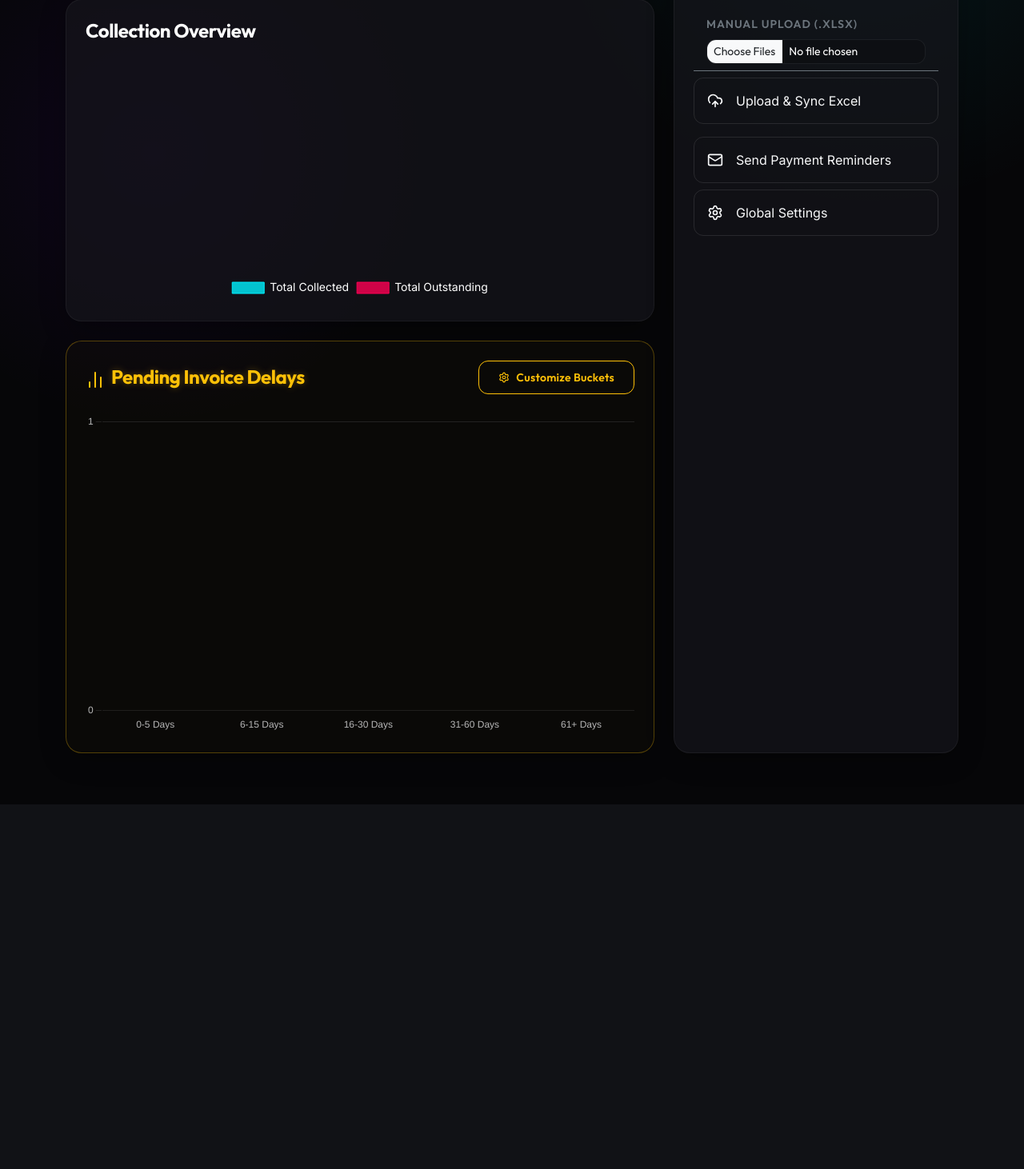
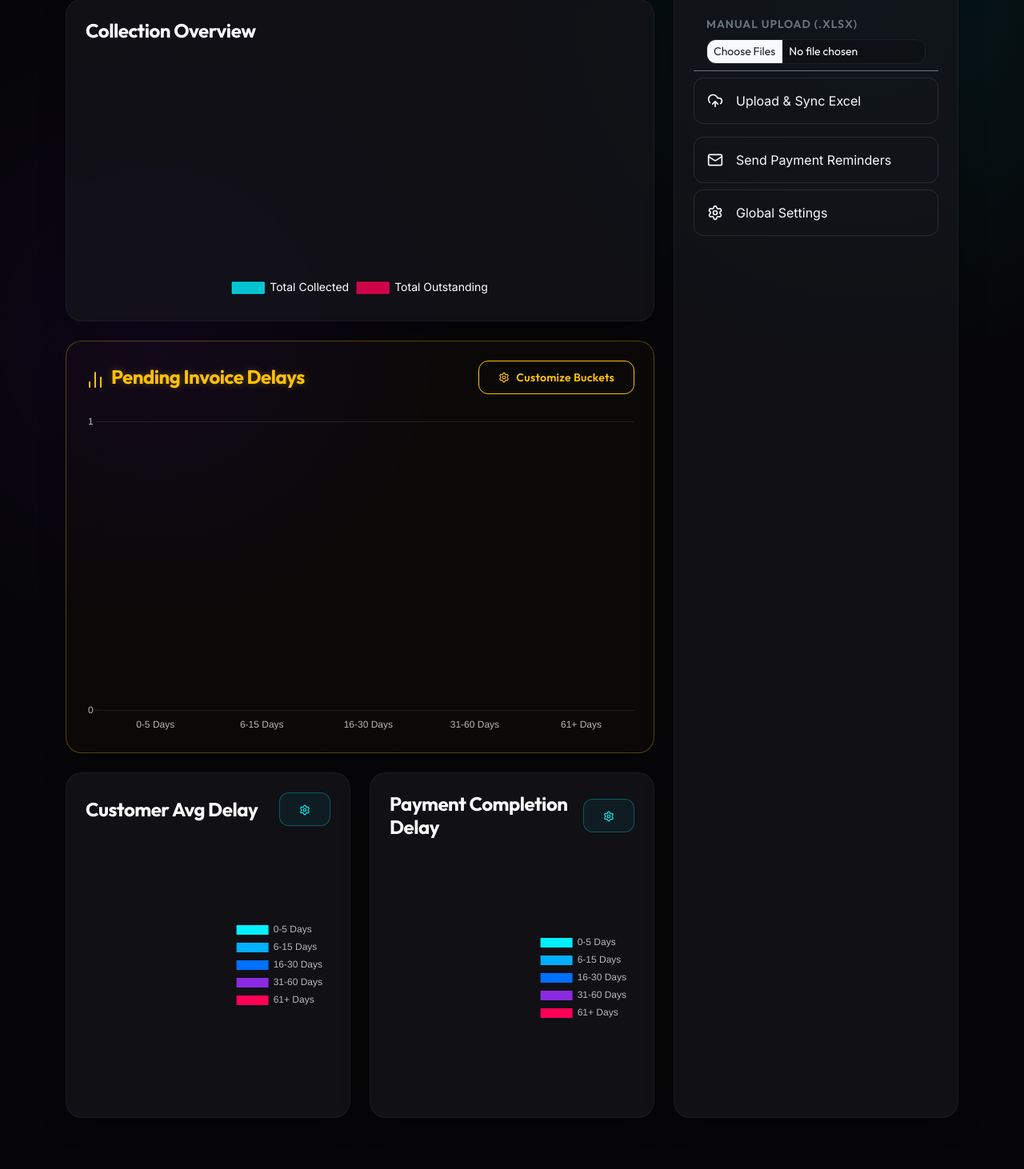
Before and after one commit to divyansh070/sbm_traders_personal_page, a Django app: page / in a window 1280 px wide. Shown: the part 621-2083 px from the top of the page at 80% size. Before the commit the page ends 1627 px from the top, so only its background shows below. Run offline with Django 5.2, Linux system fonts and the light colour scheme; data comes from the database, SQL or seed files in the repository; data that the repository does not hold is empty; some libraries are stand-ins or nearby versions.

Commit message:
feat: add customer average delay and payment completion delay charts with customizable buckets

```diff
--- a/dashboard_app/models.py
+++ b/dashboard_app/models.py
@@ -165,7 +165,9 @@ class SystemSettings(models.Model):
     """
     google_sheet_url = models.URLField(verbose_name="Payments Google Sheet URL", max_length=500, blank=True, null=True, help_text="Public URL to the Payments Google Sheet (Anyone with the link can view)")
     invoice_google_sheet_url = models.URLField(verbose_name="Invoices Google Sheet URL", max_length=500, blank=True, null=True, help_text="Public URL to the Invoices Google Sheet (Anyone with the link can view)")
-    delay_bucket_thresholds = models.CharField(verbose_name="Delay Bucket Thresholds", max_length=100, default="5, 15, 30, 60", help_text="Comma-separated list of days for delay buckets. Example: 5, 15, 30, 60")
+    delay_bucket_thresholds = models.CharField(verbose_name="Pending Delay Bucket Thresholds", max_length=100, default="5, 15, 30, 60", help_text="Comma-separated list of days for pending delay buckets. Example: 5, 15, 30, 60")
+    customer_delay_thresholds = models.CharField(verbose_name="Customer Average Delay Bucket Thresholds", max_length=100, default="5, 15, 30, 60", help_text="Comma-separated list of days for customer average delay buckets.")
+    payment_delay_thresholds = models.CharField(verbose_name="Payment Completion Delay Bucket Thresholds", max_length=100, default="5, 15, 30, 60", help_text="Comma-separated list of days for payment completion delay buckets.")
 
     @classmethod
     def get_settings(cls):
--- a/dashboard_app/templates/dashboard/overview.html
+++ b/dashboard_app/templates/dashboard/overview.html
@@ -85,6 +85,35 @@
             </div>
             <div style="height: 400px; display: flex; justify-content: center; align-items: center;">
                 <canvas id="delayChart"></canvas>
+            </div>
+        </div>
+
+        <div class="row mt-4">
+            <div class="col-md-6">
+                <div class="glass-panel p-4 h-100">
+                    <div class="d-flex justify-content-between align-items-center mb-4">
+                        <h4 class="mb-0">Customer Avg Delay</h4>
+                        <a href="{% url 'dashboard:global_settings' %}" class="btn btn-sm btn-outline-info">
+                            <i data-lucide="settings" style="width: 14px; height: 14px;"></i>
+                        </a>
+                    </div>
+                    <div style="height: 300px; display: flex; justify-content: center; align-items: center;">
+                        <canvas id="customerDelayChart"></canvas>
+                    </div>
+                </div>
+            </div>
+            <div class="col-md-6">
+                <div class="glass-panel p-4 h-100">
+                    <div class="d-flex justify-content-between align-items-center mb-4">
+                        <h4 class="mb-0">Payment Completion Delay</h4>
+                        <a href="{% url 'dashboard:global_settings' %}" class="btn btn-sm btn-outline-info">
+                            <i data-lucide="settings" style="width: 14px; height: 14px;"></i>
+                        </a>
+                    </div>
+                    <div style="height: 300px; display: flex; justify-content: center; align-items: center;">
+                        <canvas id="paymentDelayChart"></canvas>
+                    </div>
+                </div>
             </div>
         </div>
     </div>
@@ -308,5 +337,74 @@
         }
     });
 
+    // --- Helper for Percentages in Tooltips ---
+    const tooltipPercentOptions = {
+        callbacks: {
+            label: function(context) {
+                let dataset = context.chart.data.datasets[context.datasetIndex];
+                let total = dataset.data.reduce((acc, val) => acc + val, 0);
+                let value = dataset.data[context.dataIndex];
+                let percentage = total > 0 ? ((value / total) * 100).toFixed(1) : 0;
+                return `${context.label}: ${percentage}% (${value.toLocaleString()})`;
+            }
+        }
+    };
+
+    // Customer Average Delay Chart (Doughnut)
+    const customerDelayCtx = document.getElementById('customerDelayChart').getContext('2d');
+    const customerLabels = JSON.parse('{{ customer_labels_json|escapejs }}');
+    const customerData = JSON.parse('{{ customer_buckets_json|escapejs }}');
+
+    new Chart(customerDelayCtx, {
+        type: 'doughnut',
+        data: {
+            labels: customerLabels,
+            datasets: [{
+                data: customerData,
+                backgroundColor: [
+                    '#00f0ff', '#00b0ff', '#0070ff', '#8a2be2', '#ff0055', '#ff9900'
+                ],
+                borderWidth: 0,
+                hoverOffset: 4
+            }]
+        },
+        options: {
+            responsive: true,
+            maintainAspectRatio: false,
+            plugins: {
+                tooltip: tooltipPercentOptions,
+                legend: { position: 'right', labels: { color: 'rgba(255, 255, 255, 0.7)' } }
+            }
+        }
+    });
+
+    // Payment Completion Delay Chart (Doughnut)
+    const paymentDelayCtx = document.getElementById('paymentDelayChart').getContext('2d');
+    const paymentLabels = JSON.parse('{{ payment_labels_json|escapejs }}');
+    const paymentData = JSON.parse('{{ payment_buckets_json|escapejs }}');
+
+    new Chart(paymentDelayCtx, {
+        type: 'doughnut',
+        data: {
+            labels: paymentLabels,
+            datasets: [{
+                data: paymentData,
+                backgroundColor: [
+                    '#00f0ff', '#00b0ff', '#0070ff', '#8a2be2', '#ff0055', '#ff9900'
+                ],
+                borderWidth: 0,
+                hoverOffset: 4
+            }]
+        },
+        options: {
+            responsive: true,
+            maintainAspectRatio: false,
+            plugins: {
+                tooltip: tooltipPercentOptions,
+                legend: { position: 'right', labels: { color: 'rgba(255, 255, 255, 0.7)' } }
+            }
+        }
+    });
+
 </script>
 {% endblock %}
--- a/dashboard_app/views.py
+++ b/dashboard_app/views.py
@@ -48,40 +48,73 @@ def dashboard_overview(request):
     avg_delay = Payment.objects.filter(late_only_delay__gt=0).aggregate(Avg('late_only_delay'))['late_only_delay__avg'] or 0
 
     settings = SystemSettings.get_settings()
-    thresholds_str = settings.delay_bucket_thresholds or "5, 15, 30, 60"
 
-    # Parse thresholds safely
-    try:
-        thresholds = [int(t.strip()) for t in thresholds_str.split(',') if t.strip().isdigit()]
-        thresholds = sorted(list(set(thresholds)))
-        if not thresholds:
-            thresholds = [5, 15, 30, 60]
-    except Exception:
-        thresholds = [5, 15, 30, 60]
+    def parse_thresholds(thresh_str):
+        try:
+            th = [int(t.strip()) for t in (thresh_str or "5, 15, 30, 60").split(',') if t.strip().isdigit()]
+            th = sorted(list(set(th)))
+            if not th: return [5, 15, 30, 60]
+            return th
+        except Exception:
+            return [5, 15, 30, 60]
 
-    # Generate labels dynamically based on thresholds
-    delay_labels = []
-    prev = 0
-    for t in thresholds:
-        if prev == 0:
-            delay_labels.append(f"0-{t} Days")
-        else:
-            delay_labels.append(f"{prev + 1}-{t} Days")
-        prev = t
-    delay_labels.append(f"{prev + 1}+ Days")
+    def generate_labels(th):
+        labels = []
+        prev = 0
+        for t in th:
+            labels.append(f"0-{t} Days" if prev == 0 else f"{prev + 1}-{t} Days")
+            prev = t
+        labels.append(f"{prev + 1}+ Days")
+        return labels
 
-    delay_buckets = {label: 0 for label in delay_labels}
+    pending_th = parse_thresholds(settings.delay_bucket_thresholds)
+    pending_labels = generate_labels(pending_th)
+    delay_buckets = {label: 0 for label in pending_labels}
 
+    customer_th = parse_thresholds(settings.customer_delay_thresholds)
+    customer_labels = generate_labels(customer_th)
+    customer_buckets = {label: 0 for label in customer_labels}
+
+    payment_th = parse_thresholds(settings.payment_delay_thresholds)
+    payment_labels = generate_labels(payment_th)
+    payment_buckets = {label: 0 for label in payment_labels}
+
+    # 1. Pending Invoices (Count)
     for p in Payment.objects.filter(payment_status='Pending'):
         delay = p.delay
         placed = False
-        for i, t in enumerate(thresholds):
+        for i, t in enumerate(pending_th):
             if delay <= t:
-                delay_buckets[delay_labels[i]] += 1
+                delay_buckets[pending_labels[i]] += 1
                 placed = True
                 break
         if not placed:
-            delay_buckets[delay_labels[-1]] += 1
+            delay_buckets[pending_labels[-1]] += 1
+
+    # 2. Payment Completion (Volume)
+    for p in Payment.objects.exclude(payment_status='Pending').filter(amount__gt=0):
+        delay = p.late_only_delay
+        placed = False
+        for i, t in enumerate(payment_th):
+            if delay <= t:
+                payment_buckets[payment_labels[i]] += float(p.amount)
+                placed = True
+                break
+        if not placed:
+            payment_buckets[payment_labels[-1]] += float(p.amount)
+
+    # 3. Customer Average Delay (Count)
+    customer_avg_delays = Payment.objects.exclude(payment_status='Pending').values('customer_id').annotate(avg_delay=Avg('late_only_delay'))
+    for c in customer_avg_delays:
+        avg_d = c['avg_delay'] or 0
+        placed = False
+        for i, t in enumerate(customer_th):
+            if avg_d <= t:
+                customer_buckets[customer_labels[i]] += 1
+                placed = True
+                break
+        if not placed:
+            customer_buckets[customer_labels[-1]] += 1
 
     context = {
         'total_amount': total_ordered_amount,
@@ -90,8 +123,15 @@ def dashboard_overview(request):
         'total_debt_value': net_outstanding,
         'avg_delay': avg_delay,
         'top_customers': top_customers,
+
         'delay_buckets_json': json.dumps(list(delay_buckets.values())),
-        'delay_labels_json': json.dumps(delay_labels),
+        'delay_labels_json': json.dumps(pending_labels),
+
+        'customer_buckets_json': json.dumps(list(customer_buckets.values())),
+        'customer_labels_json': json.dumps(customer_labels),
+
+        'payment_buckets_json': json.dumps(list(payment_buckets.values())),
+        'payment_labels_json': json.dumps(payment_labels),
     }
     return render(request, 'dashboard/overview.html', context)
 
@@ -339,12 +379,18 @@ def global_settings(request):
         google_sheet_url = request.POST.get('google_sheet_url', '').strip()
         invoice_google_sheet_url = request.POST.get('invoice_google_sheet_url', '').strip()
         delay_bucket_thresholds = request.POST.get('delay_bucket_thresholds', '').strip()
+        customer_delay_thresholds = request.POST.get('customer_delay_thresholds', '').strip()
+        payment_delay_thresholds = request.POST.get('payment_delay_thresholds', '').strip()
 
         settings.google_sheet_url = google_sheet_url
         settings.invoice_google_sheet_url = invoice_google_sheet_url
 
         if delay_bucket_thresholds:
             settings.delay_bucket_thresholds = delay_bucket_thresholds
+        if customer_delay_thresholds:
+            settings.customer_delay_thresholds = customer_delay_thresholds
+        if payment_delay_thresholds:
+            settings.payment_delay_thresholds = payment_delay_thresholds
 
         settings.save()
 
```
Also changed, not shown: dashboard_app/templates/dashboard/settings.html (+16 -1 lines).
